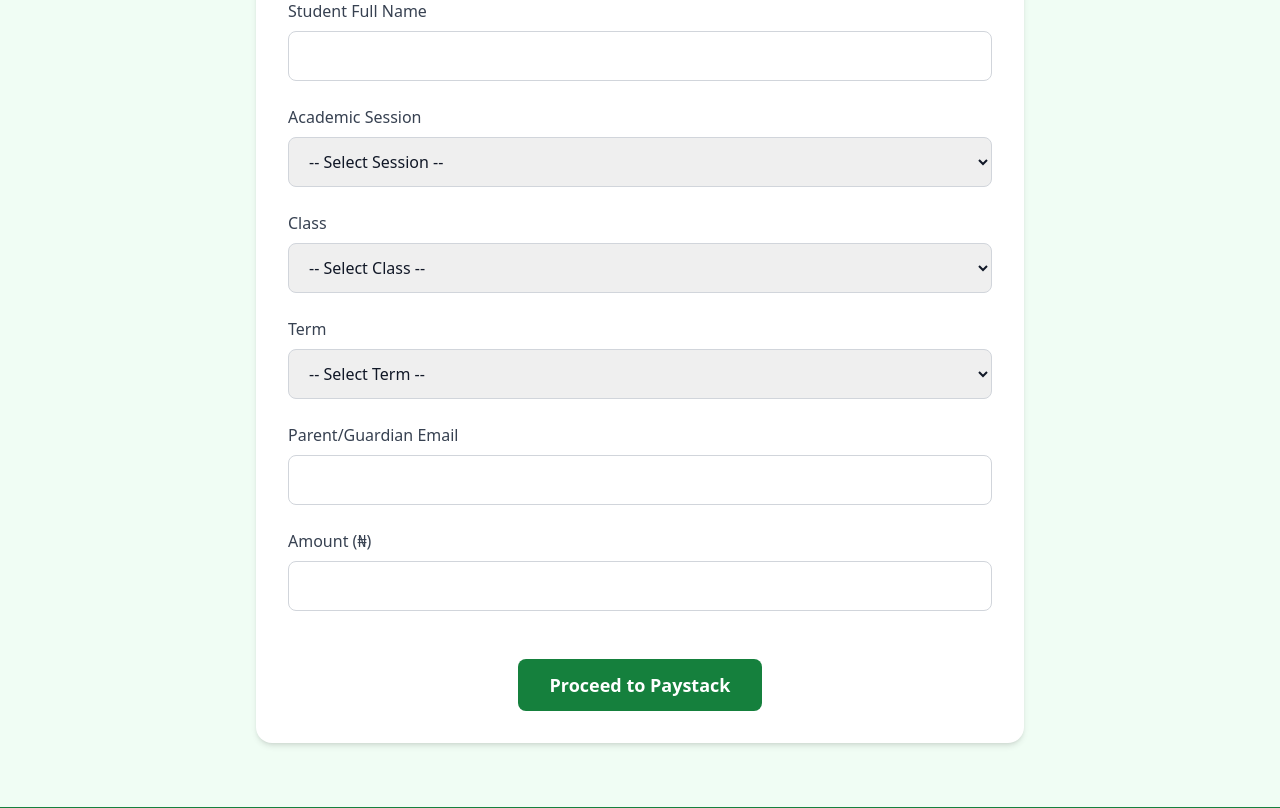
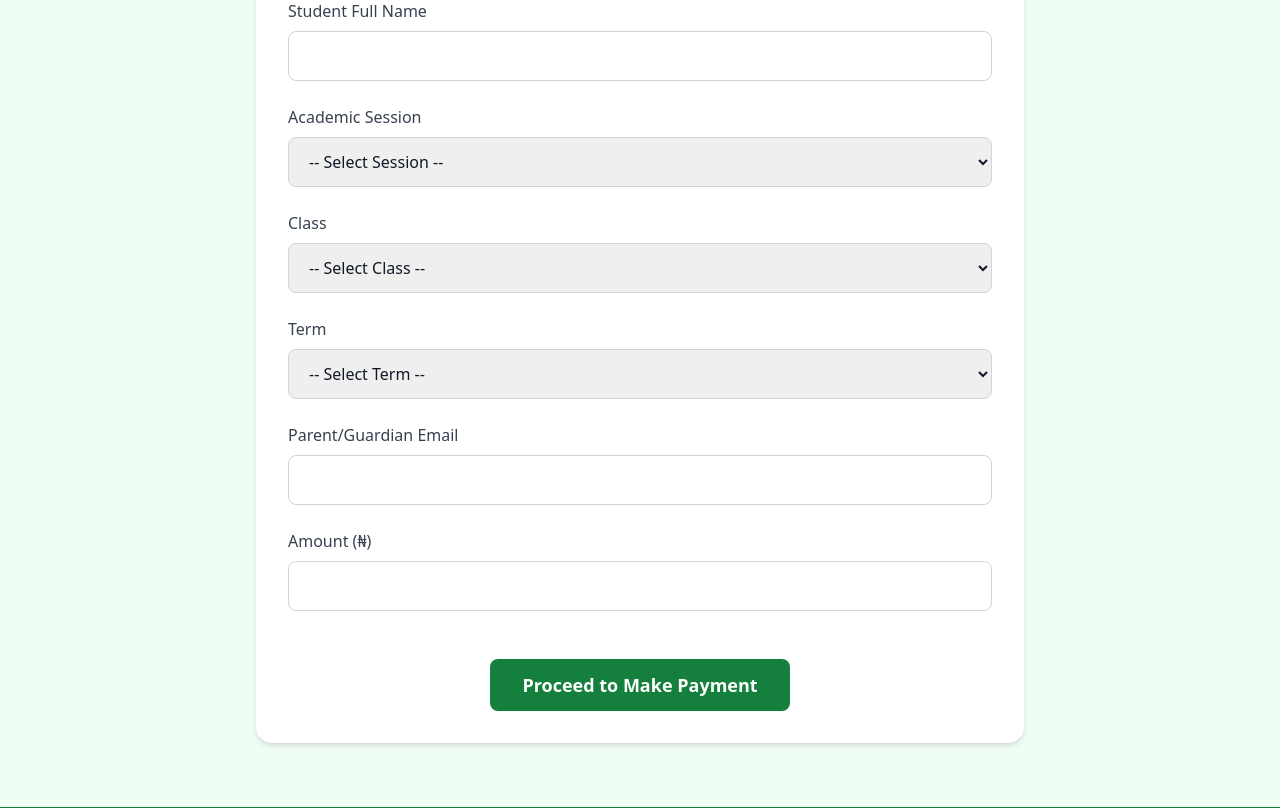
Before and after one commit to Godwin015/school_portal, a Django app: page /payments/pay/ in a window 1280 px wide. Shown: the part 269-1077 px from the top of the page. Run offline with Django 5.2, Linux system fonts and the light colour scheme; some libraries are stand-ins or nearby versions.

Commit message:
Update payment_form.html

```diff
--- a/payments/templates/payments/payment_form.html
+++ b/payments/templates/payments/payment_form.html
@@ -9,7 +9,7 @@
             Please fill in the details below to pay your child’s school fees securely.
         </p>
 
-        <!-- ✅ Directly post to initialize_payment instead of pay_fees -->
+        <!-- ✅ Form submits directly to Flutterwave initialization route -->
         <form method="POST" action="{% url 'initialize_payment' %}" class="space-y-6">
             {% csrf_token %}
 
@@ -40,6 +40,7 @@
                     <option value="">-- Select Class --</option>
                     <option value="Nursery 1">Nursery 1</option>
                     <option value="Nursery 2">Nursery 2</option>
+                    <option value="Nursery 2">Nursery 3</option>
                     <option value="Primary 1">Primary 1</option>
                     <option value="Primary 2">Primary 2</option>
                     <option value="Primary 3">Primary 3</option>
@@ -61,7 +62,7 @@
                 </select>
             </div>
 
-            <!-- ✅ Parent Email (renamed to 'email') -->
+            <!-- Parent Email -->
             <div>
                 <label class="block text-gray-700 font-medium mb-2">Parent/Guardian Email</label>
                 <input type="email" name="email" required
@@ -79,7 +80,7 @@
             <div class="text-center pt-6">
                 <button type="submit"
                         class="bg-green-700 text-white px-8 py-3 rounded-lg text-lg font-semibold hover:bg-green-600 transition">
-                    Proceed to Paystack
+                    Proceed to Make Payment
                 </button>
             </div>
         </form>
```
